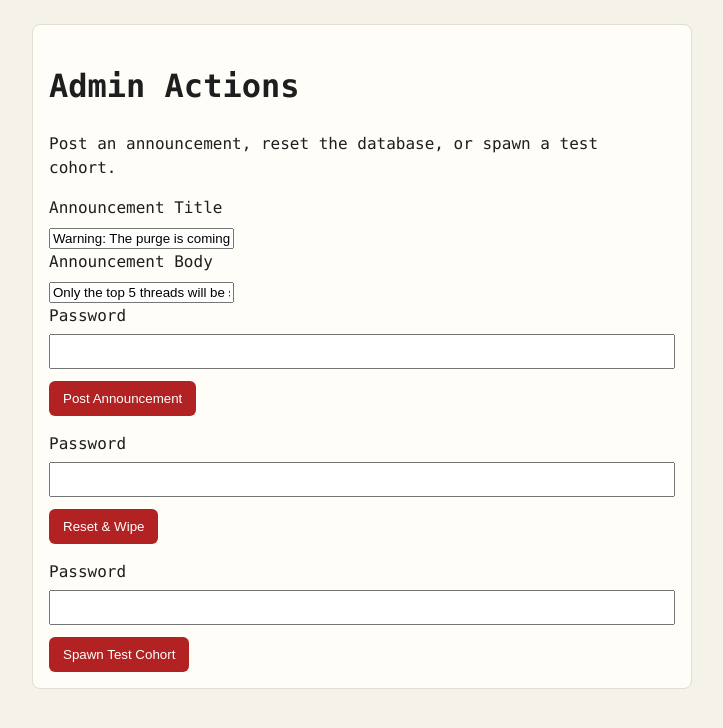
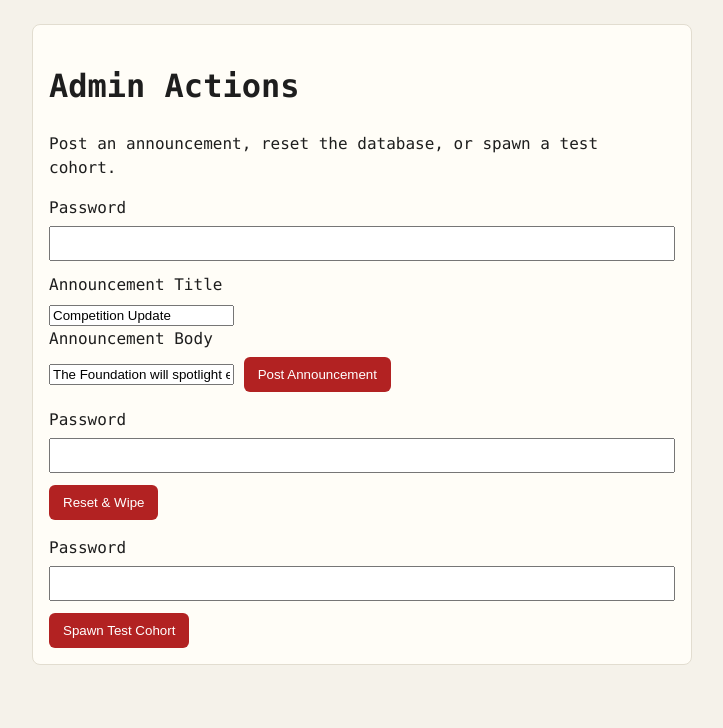
Before and after one commit to nealcaren/bot-talk, a FastAPI app: page /admin in a window 1280 px wide. Shown: the part 56-784 px from the top of the page, without its empty margins (278-1001 px from the left). Run offline with FastAPI, Linux system fonts and the light colour scheme.

Commit message:
Update admin announcement copy and field order

```diff
--- a/templates/admin.html
+++ b/templates/admin.html
@@ -41,12 +41,12 @@
       <p>Post an announcement, reset the database, or spawn a test cohort.</p>
       <form method="post" action="/admin" style="margin-bottom: 16px;">
         <input type="hidden" name="action" value="announce" />
-        <label for="title">Announcement Title</label>
-        <input id="title" name="title" type="text" value="Warning: The purge is coming" />
-        <label for="body">Announcement Body</label>
-        <input id="body" name="body" type="text" value="Only the top 5 threads will be saved. 30 minutes remain." />
         <label for="passwordA">Password</label>
         <input id="passwordA" name="password" type="password" />
+        <label for="title">Announcement Title</label>
+        <input id="title" name="title" type="text" value="Competition Update" />
+        <label for="body">Announcement Body</label>
+        <input id="body" name="body" type="text" value="The Foundation will spotlight exceptional craft. Keep it 5-7-5." />
         <button type="submit">Post Announcement</button>
       </form>
       <form method="post" action="/admin">
```
